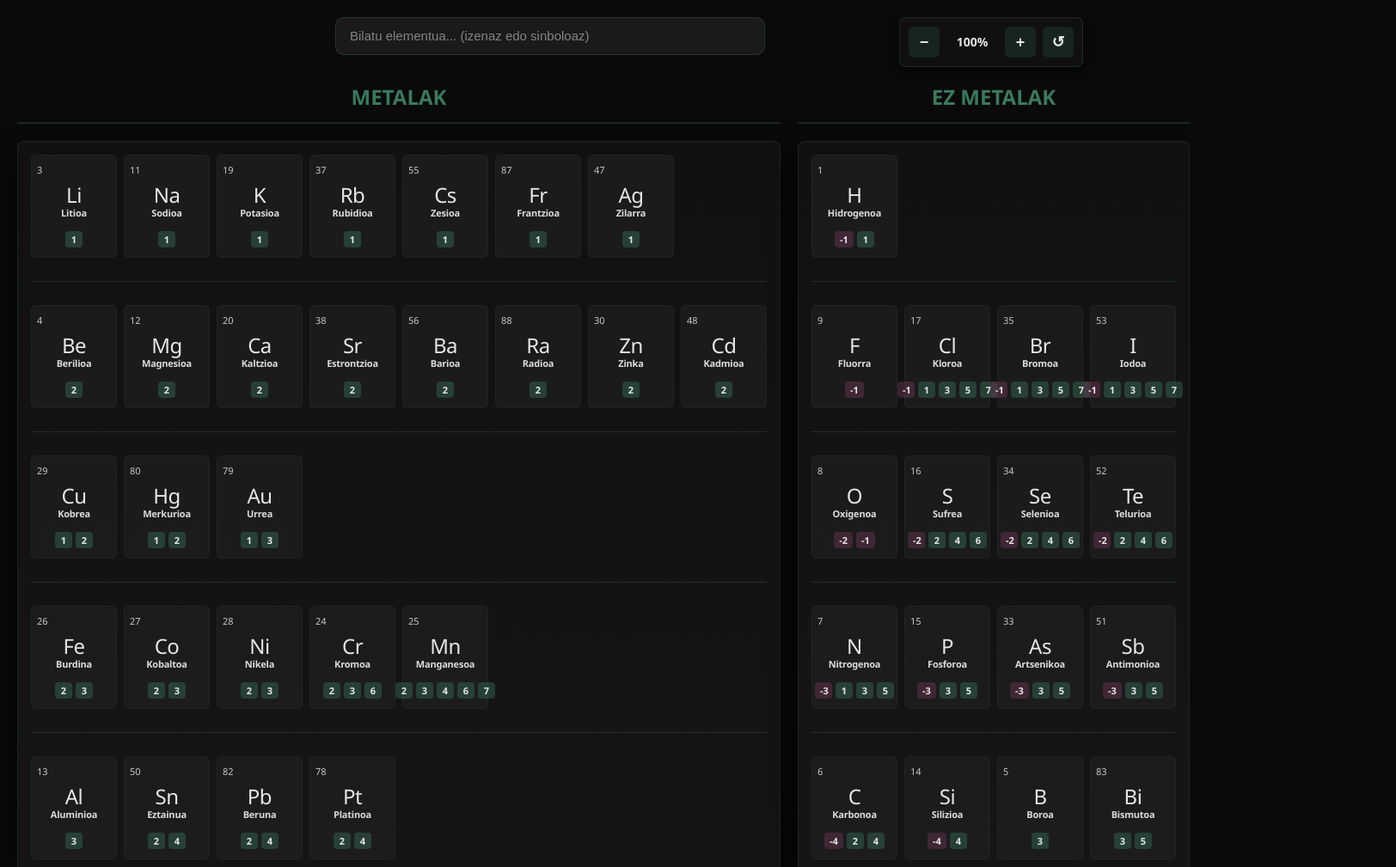
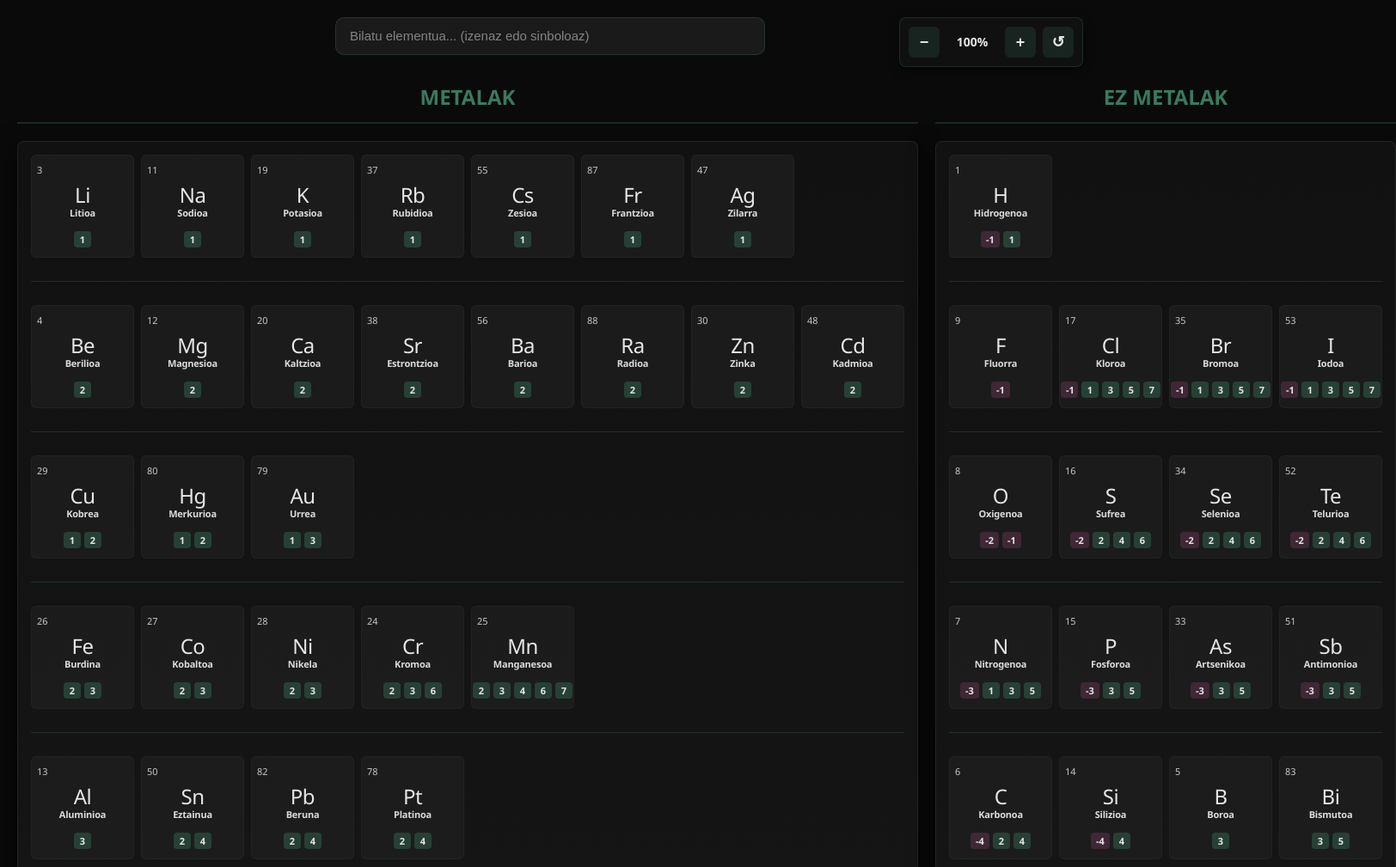
Before and after one commit to Mikelikoptero/Balentzien-Taula, a plain HTML site: page index.html in a window 1280 px wide. Shown: the top 1009 px of the page at 86% size, 1624 px wide, since content can reach past the window. Drawn offline with Linux system fonts and the light colour scheme.

Commit message:
Update index.html

```diff
--- a/index.html
+++ b/index.html
@@ -12,7 +12,7 @@
             --text-muted: #cccccc;
             --border-color: rgba(58,121,94,0.3);
             --cell-bg: rgba(30,30,30,0.8);
-            --cell-width: 100px;
+            --cell-width: 120px;
             --cell-height: 120px;
             --gap-size: 8px;
         }
```
